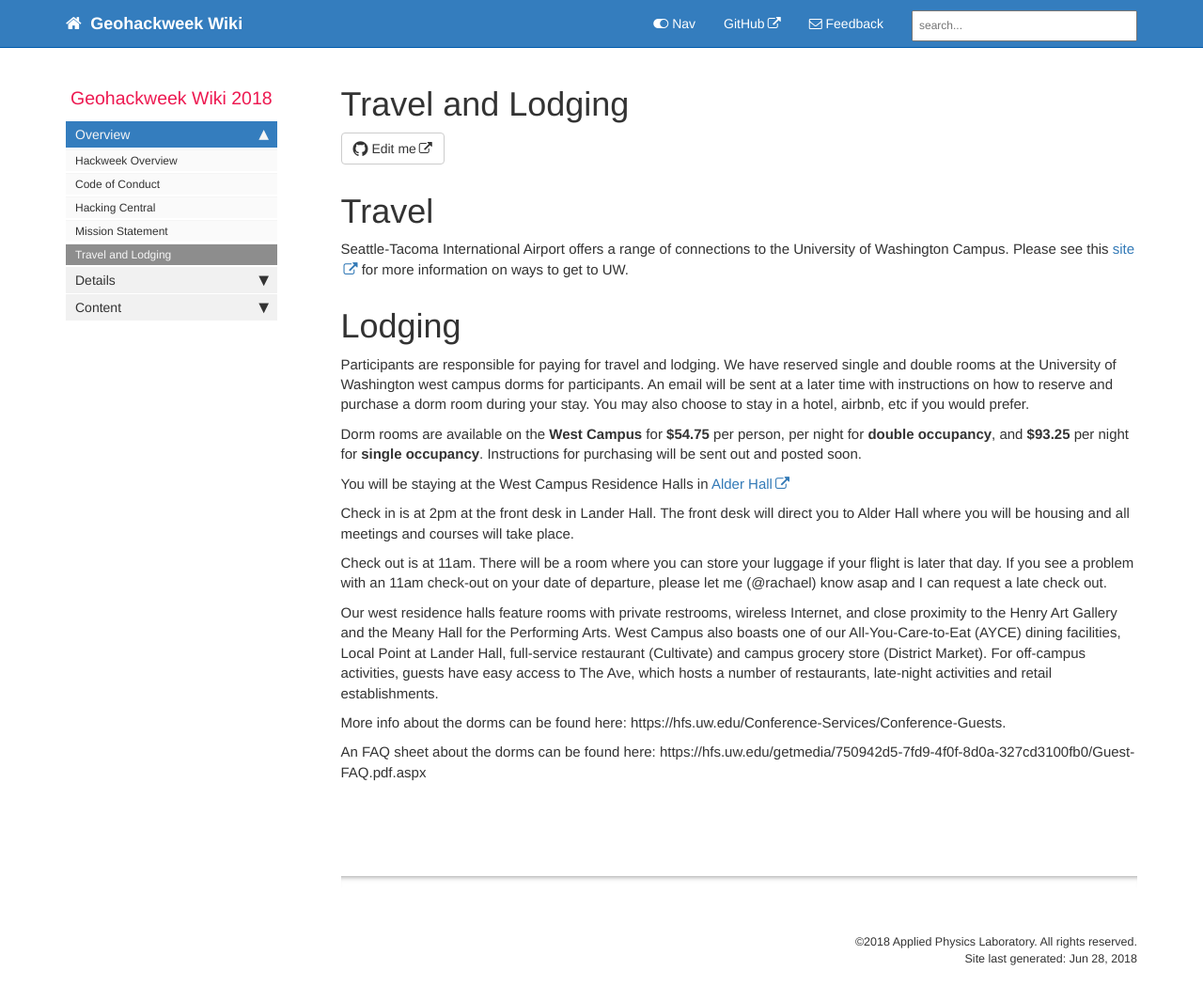
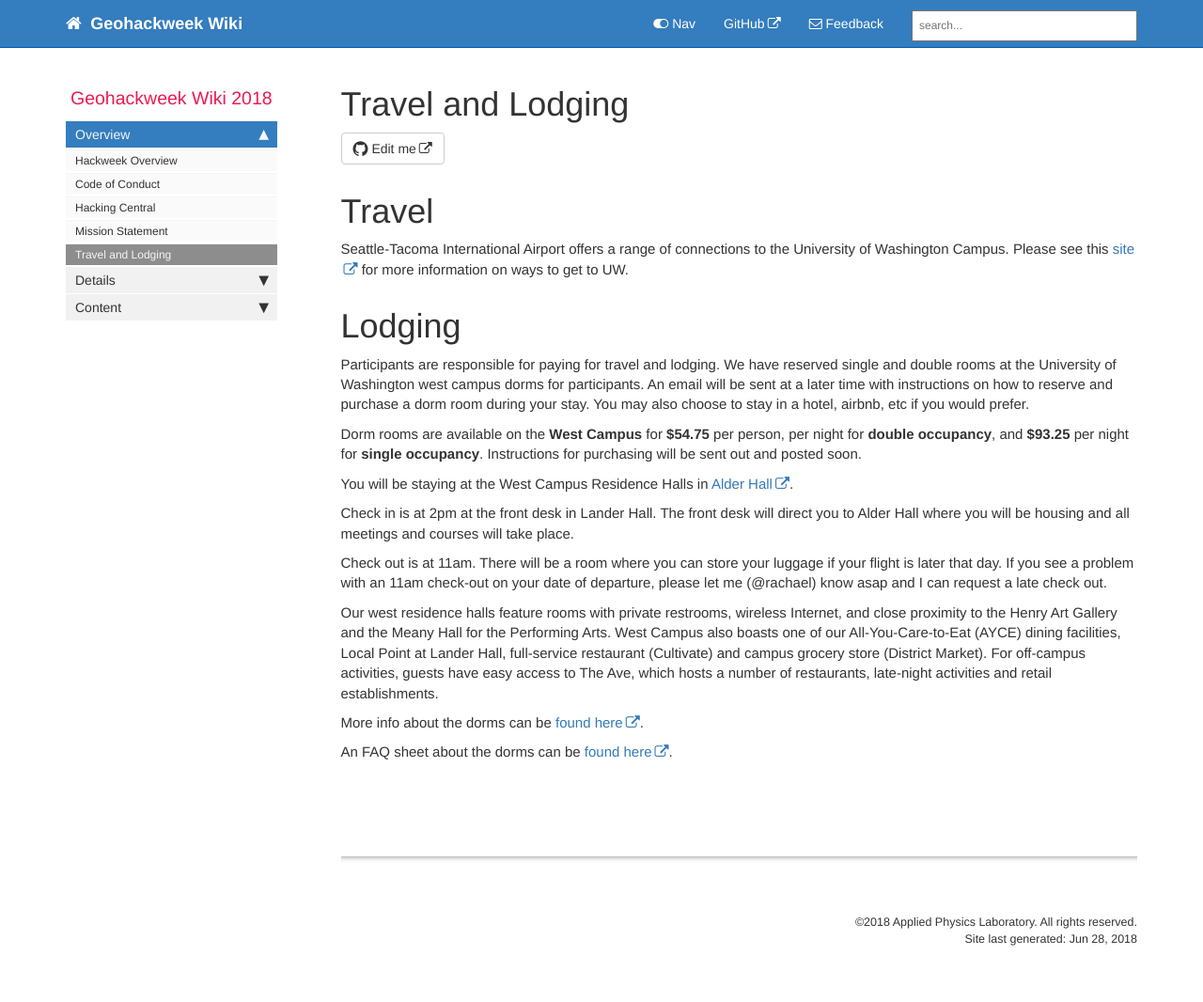
Before and after one commit to waterhackweek/wiki, a Jekyll site: the page built from pages/travel_and_lodging.md, in a window 1280 px wide and 1080 px high. Shown: the top 1066 px of the window at 94% size. Built offline with Jekyll 4.4.1, drawn with Linux system fonts in a browser that asks for light colours; nearby versions of some CDN libraries; comment, search, counter and statistics services are not loaded.

Commit message:
Update travel_and_lodging.md

```diff
--- a/pages/travel_and_lodging.md
+++ b/pages/travel_and_lodging.md
@@ -21,7 +21,7 @@ The University of Washington maintains a list of hotels near campus on its [webs
 --->
 Dorm rooms are available on the **West Campus** for **$54.75** per person, per night for **double occupancy**, and **$93.25** per night for **single occupancy**. Instructions for purchasing will be sent out and posted soon.
 
-You will be staying at the West Campus Residence Halls in [Alder Hall](https://hfs.uw.edu/Live/Housing-Locations/Alder-Hall)
+You will be staying at the West Campus Residence Halls in [Alder Hall](https://hfs.uw.edu/Live/Housing-Locations/Alder-Hall).
 
 Check in is at 2pm at the front desk in Lander Hall. The front desk will direct you to Alder Hall where you will be housing and all meetings and courses will take place.
 
@@ -29,6 +29,6 @@ Check out is at 11am. There will be a room where you can store your luggage if y
 
 Our west residence halls feature rooms with private restrooms, wireless Internet, and close proximity to the Henry Art Gallery and the Meany Hall for the Performing Arts. West Campus also boasts one of our All-You-Care-to-Eat (AYCE) dining facilities, Local Point at Lander Hall, full-service restaurant (Cultivate) and campus grocery store (District Market). For off-campus activities, guests have easy access to The Ave, which hosts a number of restaurants, late-night activities and retail establishments.
 
-More info about the dorms can be found here: https://hfs.uw.edu/Conference-Services/Conference-Guests.
+More info about the dorms can be [found here](https://hfs.uw.edu/Conference-Services/Conference-Guests).
 
-An FAQ sheet about the dorms can be found here: https://hfs.uw.edu/getmedia/750942d5-7fd9-4f0f-8d0a-327cd3100fb0/Guest-FAQ.pdf.aspx
+An FAQ sheet about the dorms can be [found here](https://hfs.uw.edu/getmedia/750942d5-7fd9-4f0f-8d0a-327cd3100fb0/Guest-FAQ.pdf.aspx).
```
